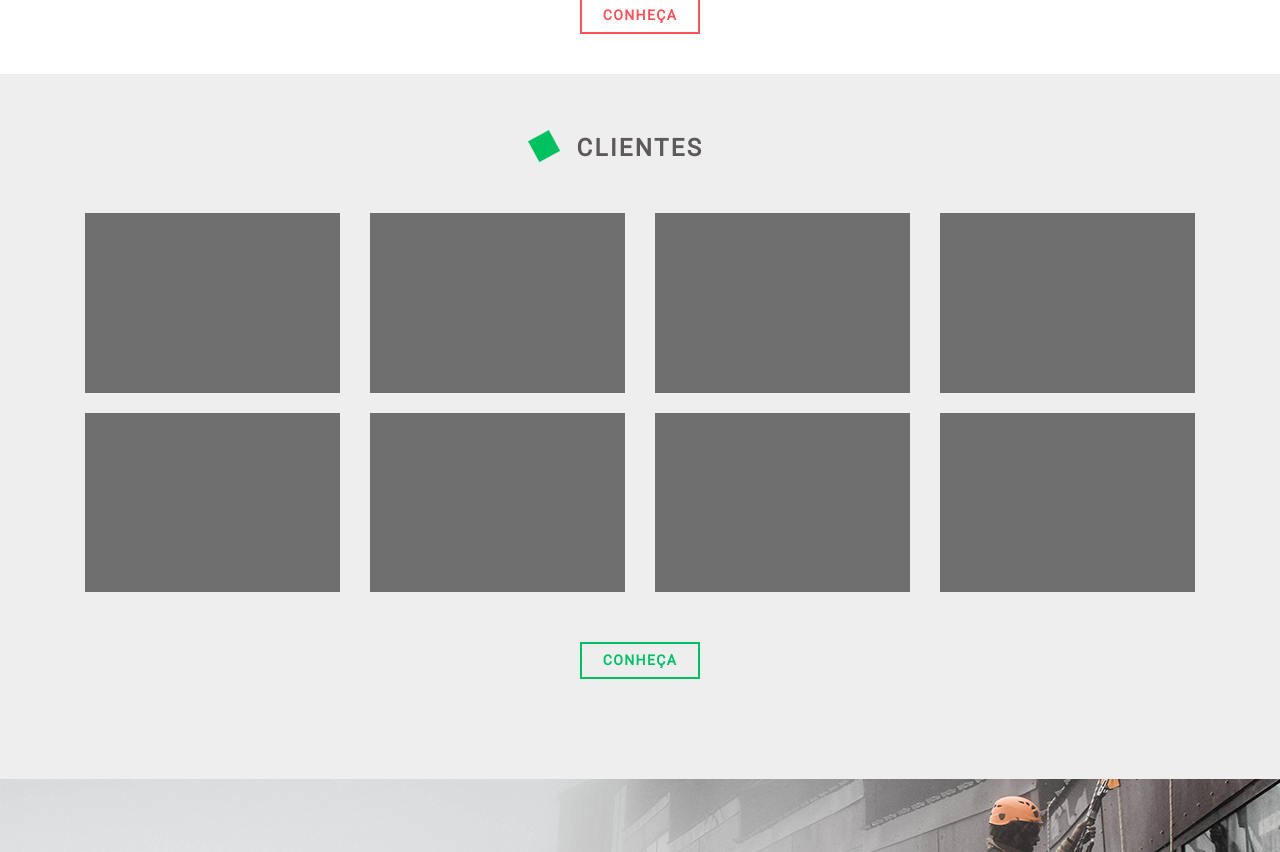
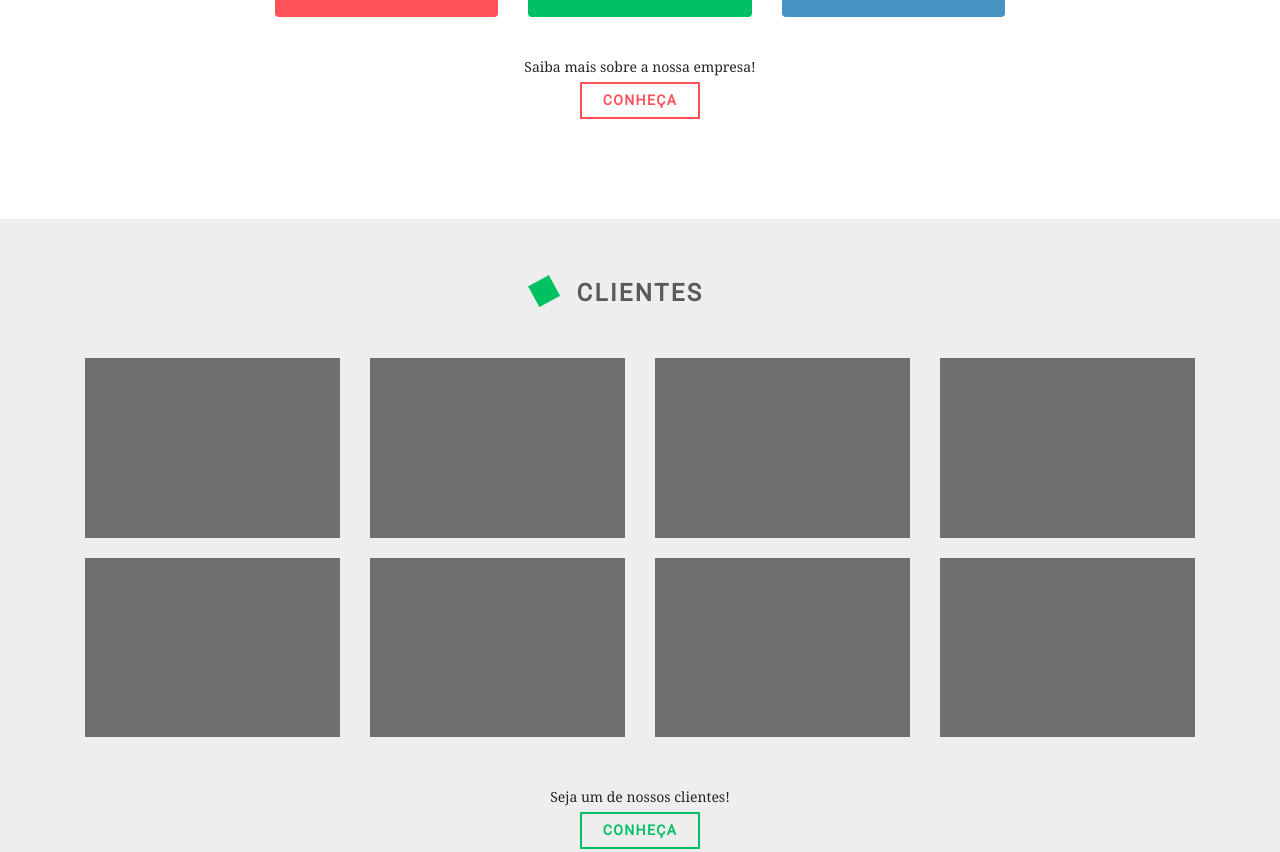
Before and after one commit to caraujo07/3E, a website: page src/index.html in a window 1280 px wide. Shown: the part 1299-2151 px from the top of the page. Drawn offline with nearby package versions, Linux system fonts and the light colour scheme.

Commit message:
Alterações na seção clientes]

```diff
--- a/src/css/scss/_clientes.scss
+++ b/src/css/scss/_clientes.scss
@@ -30,6 +30,16 @@
     }
 }
 
+.call {
+    text-align: center;
+    p {
+        margin-top: 40px;
+        margin-bottom: 5px;
+        @include type-1;
+        line-height: 20px;
+    }
+}
+
 .clientes button {
     background-color: transparent;
     border: 2px solid $verde;
@@ -40,7 +50,7 @@
     font-weight: 500;
     letter-spacing: .1em;
     @include type-2;
-    margin: 40px auto;
+    margin: 0 auto 40px auto;
     display: block;
     &:hover {
       background: $verde;
--- a/src/css/scss/_conteudo.scss
+++ b/src/css/scss/_conteudo.scss
@@ -84,6 +84,16 @@
   background: $azul;
 }
 
+.call {
+  text-align: center;
+  p {
+      margin-top: 40px;
+      margin-bottom: 5px;
+      @include type-1;
+      line-height: 20px;
+  }
+}
+
 .conteudo button {
   background-color: transparent;
   border: 2px solid $vermelho;
@@ -94,8 +104,8 @@
   font-weight: 500;
   letter-spacing: .1em;
   @include type-2;
-  margin: 40px auto;
   display: block;
+  margin: 0 auto 40px auto;
   &:hover {
     background: $vermelho;
     color: $branco;
--- a/src/index.html
+++ b/src/index.html
@@ -122,7 +122,10 @@
               </div>
             </div>
           </div>
-          <button class="btn">Conheça</button>
+          <div class="call">
+            <p>Saiba mais sobre a nossa empresa!</p>
+            <button class="btn">Conheça</button>
+          </div>
         </div>
       </div>
     </div>
@@ -208,8 +211,10 @@
               </a>
             </div>
           </div>
-              <button class="btn">Conheça</button>
-
+          <div class="call">
+            <p>Seja um de nossos clientes!</p>
+            <button class="btn">Conheça</button>
+          </div>
     </section>
 
   <section class="quebra">
```
Also changed, not shown: dist/css/scss/style.scss, dist/css/style.min.css, dist/img/ornamento-green.png (added), dist/index.html, src/css/style.min.css.
